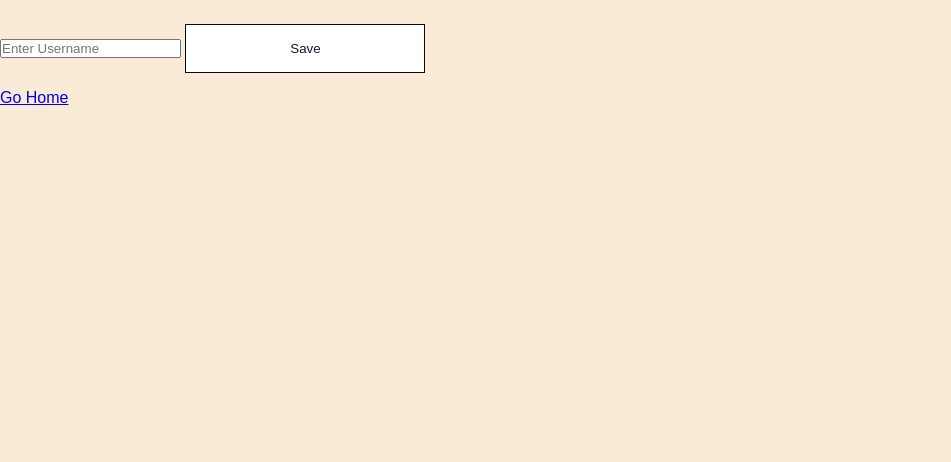
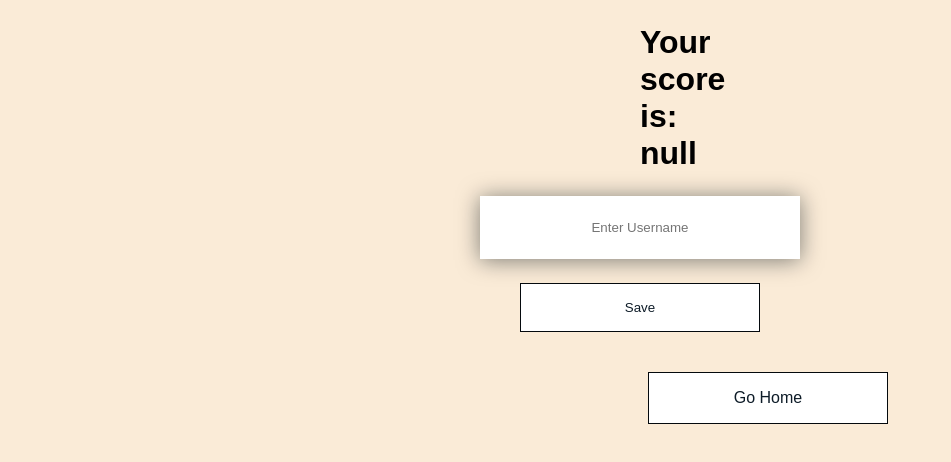
Before and after one commit to tmalenga/jsAwesomeQuiz, a plain HTML site: page endgame.html in a window 1280 px wide. Shown: the whole page, without its empty margins (0-951 px from the left). Drawn offline with Linux system fonts and the light colour scheme.

Commit message:
CSS Updates

```diff
--- a/endgame.html
+++ b/endgame.html
@@ -10,7 +10,7 @@
 </head>
 <body>
     <container>
-        <div id="final-score">
+        <div id="final-score ">
             <h1 id="score"></h1>
             <form>
                 <input type="text" name="username" id="username" placeholder="Enter Username" />
@@ -18,7 +18,8 @@
                 Save
               </button>
             </form>
-            <a class="home-button" href="./index.html">Go Home</a>
+            <a class="end-button btn" href="./index.html">Go Home</a>
+
         </div>
     </container>
     <Script src="engame.js"></Script>
--- a/engame.js
+++ b/engame.js
@@ -3,7 +3,7 @@ const saveScore = document.getElementById("saveScoreBtn");
 const finalscoreDiv = document.getElementById("final-score");
 const score = document.getElementById("score");
 const gameScore = localStorage.getItem('finalScore');
-score.innerText = gameScore;
+score.innerText = "Your score is: " + gameScore;
 
 
 function saveUserScore(){
--- a/script.js
+++ b/script.js
@@ -92,7 +92,7 @@ function nextQuestion(){
         // clearInterval(quizTimer);
 
         localStorage.setItem("finalScore", score);
-        alert("Game Over "+ counter)
+        alert("Game Over. You have answered all questions")
         return window.location.assign("endgame.html");
         //endgame()
 
--- a/style.css
+++ b/style.css
@@ -54,6 +54,7 @@ body{
     text-decoration: none;
     color: #0e1c28;
     background-color: white;
+
   }
 
   .btn:hover {
@@ -89,3 +90,33 @@ body{
    .text-center {
     text-align: center;
   }
+
+  form {
+    width: 100%;
+    display: flex;
+    flex-direction: column;
+    align-items: center;
+  }
+
+  input {
+    margin-bottom: 1.5rem;
+    width: 20rem;
+    padding: 1.5rem;
+    /* font-size: 1.8rem; */
+    border: none;
+    box-shadow: 0 0.1rem 1.4rem 0 rgba(2, 14, 19, 0.5);
+    justify-content: center;
+    text-align: center;
+  }
+
+  .end-button{
+    display:flex;
+    align-items: center;
+    text-align: center;
+    margin: 1.5rem 40.5rem;
+    justify-content: center;
+  }
+
+  #score{
+    margin: 1.5rem 40rem;
+  }
```
